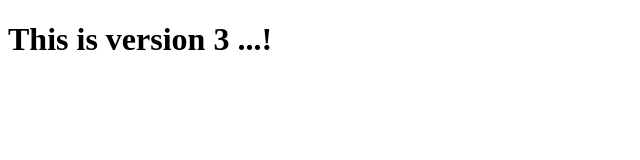
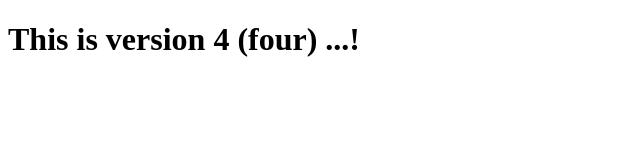
Before and after one commit to Pruthviraj62/MyLearningGitRepo, a plain HTML site: page index.html in a window 1280 px wide. Shown: the whole page, without its empty margins (0-640 px from the left). Drawn offline with Linux system fonts and the light colour scheme.

Commit message:
This is latest V4 testing for git push....

```diff
--- a/index.html
+++ b/index.html
@@ -6,6 +6,6 @@
     <title>Document</title>
 </head>
 <body>
-    <h1>This is version 3 ...!</h1>
+    <h1>This is version 4 (four) ...!</h1>
 </body>
 </html>
```
